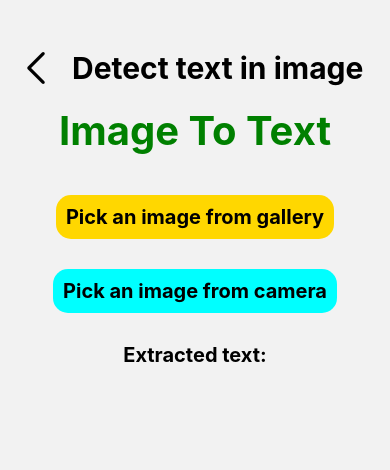
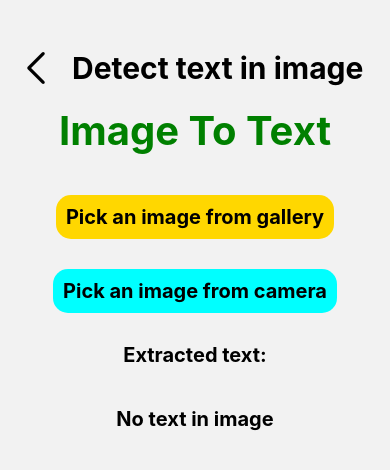
Before and after one commit to thegaelis/StudyEnglishWithNexus, a React Native app: screen /DetectTextInImage in a window 390 px wide. Shown: the top 470 px of the page. Built offline with nearby package versions, Linux system fonts and the light colour scheme.

Commit message:
detect text in image

```diff
--- a/component/DetectTextInImage.js
+++ b/component/DetectTextInImage.js
@@ -142,7 +142,7 @@ export default function DetectTextInImage({ navigation }) {
                         Extracted text:
                     </Text>
                     <Text style={styles.text1} selectable={true}>
-                        {extractedText}
+                        {extractedText? extractedText: 'No text in image'}
                     </Text>
                     <StatusBar style="auto" />
                 </View>
```
